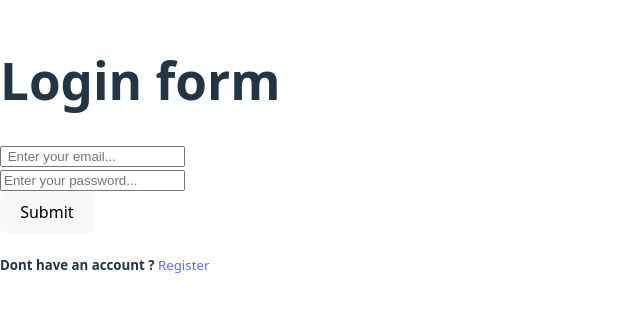
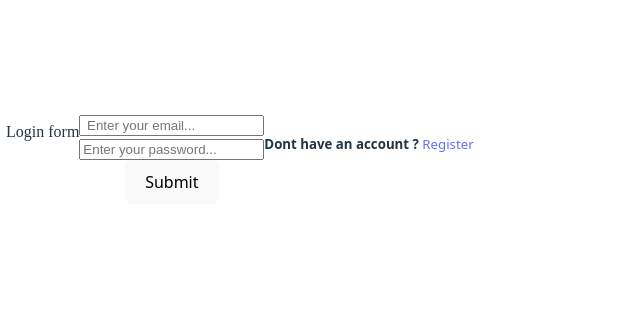
Before and after one commit to Ajay-kandula/QUIZ-App, a React (Vite) app: page /login in a window 1280 px wide. Shown: the part 242-554 px from the top of the page, without its empty margins (0-640 px from the left). Built offline with nearby package versions, Linux system fonts and the light colour scheme.

Commit message:
"update"

```diff
--- a/src/Pages/Login.jsx
+++ b/src/Pages/Login.jsx
@@ -26,8 +26,8 @@ const Login =()=>{
         setUser({...user,[e.target.name]:e.target.value})
     };
     return(
-        <div>
-            <h1>Login form</h1>
+        <div style={{textAlign:"center",display:"flex" ,border:'1px #solid ccc',borderRadius:"10px", padding:'6px',}}>
+            <h1 style={{ font:"initial"}}>Login form</h1>
             <form onSubmit={handleSubmit}>
                 <input type="email" value={user.email} name="email" placeholder=" Enter your email..." onChange={handlechange} required/><br/>
                 <input type="password" value={user.password} name="password" placeholder="Enter your password..." onChange={handlechange} required/><br/>
```
